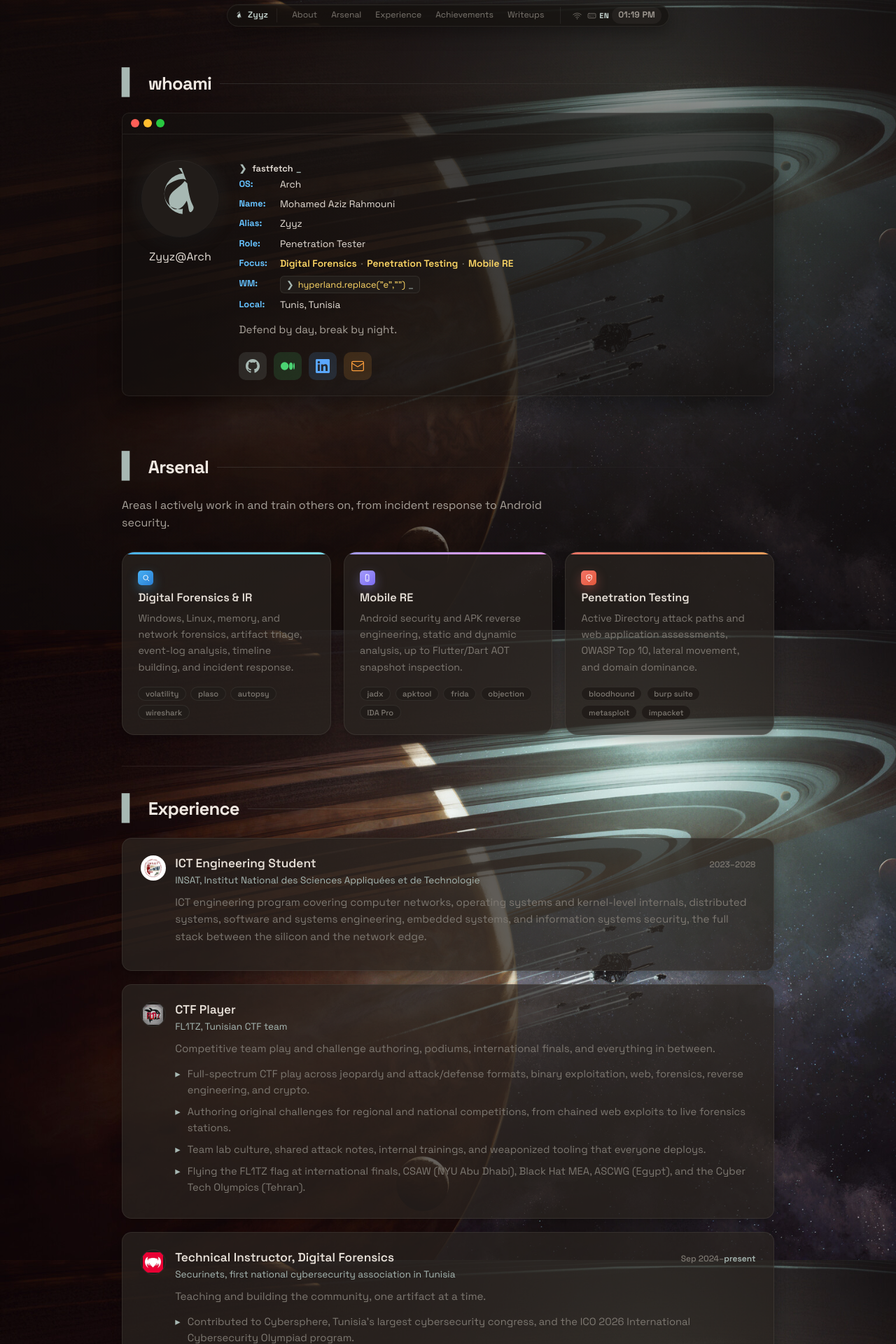
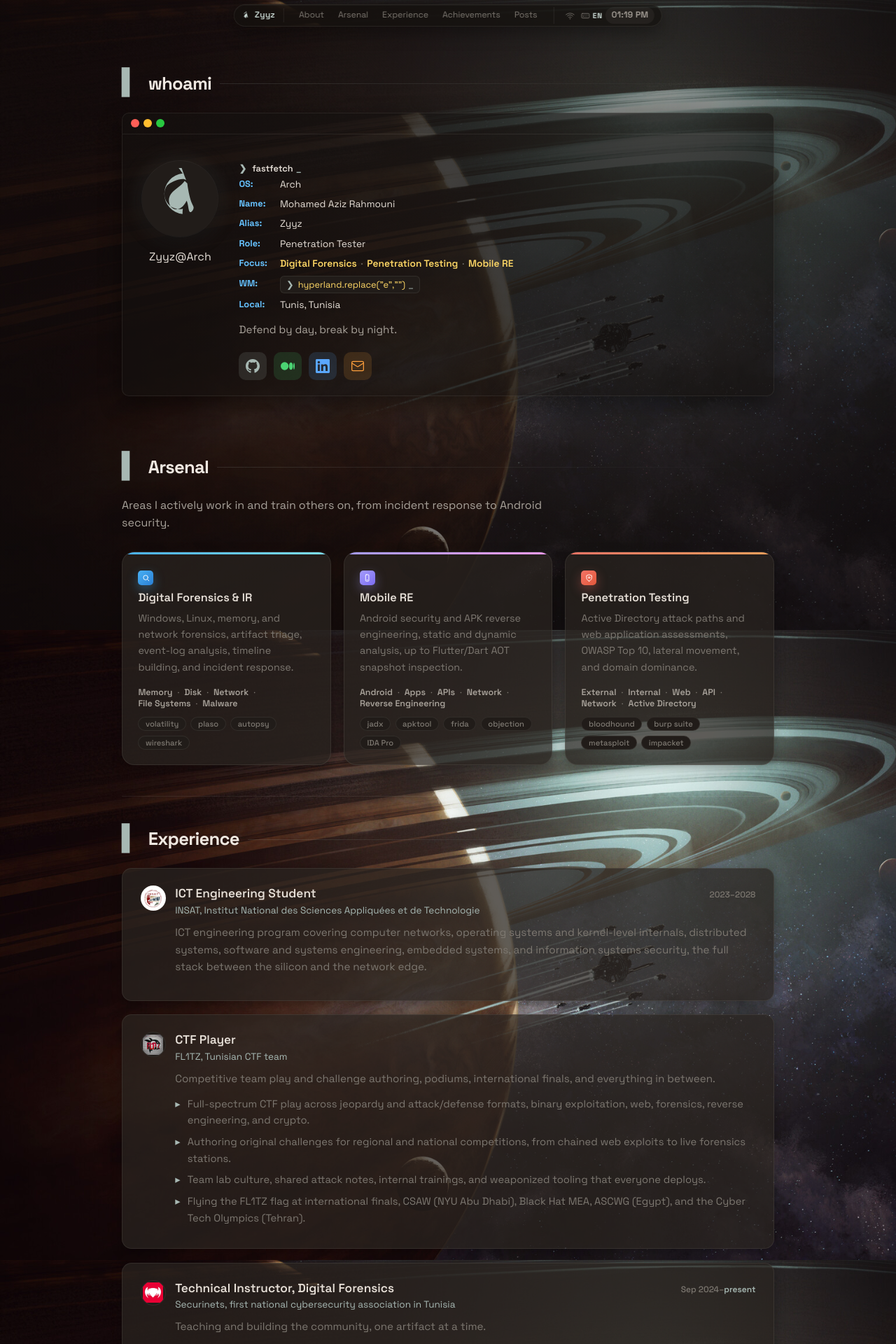
Before and after one commit to 0xZyyz/0xZyyz.github.io, a Jekyll site: the page built from index.html, in a window 1280 px wide. Shown: the top 1920 px of the page at 70% size. Built offline with Jekyll 4.4.1, drawn with Linux system fonts in a browser that asks for light colours.

Commit message:
Waybar Posts link, new Smart Skills wordmark, arsenal area tags

```diff
--- a/_layouts/default.html
+++ b/_layouts/default.html
@@ -29,7 +29,7 @@
         <a href="#arsenal">Arsenal</a>
         <a href="#experience">Experience</a>
         <a href="#achievements">Achievements</a>
-        <a href="#writeups">Writeups</a>
+        <a href="#posts">Posts</a>
       </nav>
       <div class="waybar__right">
         <button type="button" class="waybar__mod waybar__btn" id="waybar-wifi" title="Speedtest" aria-label="Run speedtest">
--- a/_layouts/post.html
+++ b/_layouts/post.html
@@ -2,7 +2,7 @@
 layout: default
 ---
 <article class="note">
-  <a class="note__back" href="{{ '/#writeups' | relative_url }}">← back to posts</a>
+  <a class="note__back" href="{{ '/#posts' | relative_url }}">← back to posts</a>
   <header class="note__header">
     <p class="note__meta"><time datetime="{{ page.date | date_to_xmlschema }}">{{ page.date | date: "%Y.%m.%d" }}</time>{% if page.categories.size > 0 %} · {{ page.categories | join: " · " }}{% endif %}</p>
     <h1>{{ page.title }}</h1>
--- a/index.html
+++ b/index.html
@@ -59,6 +59,9 @@
         </span>
         <h3>Digital Forensics &amp; IR</h3>
         <p>Windows, Linux, memory, and network forensics, artifact triage, event-log analysis, timeline building, and incident response.</p>
+        <ul class="arsenal-card__areas">
+          <li>Memory</li><li>Disk</li><li>Network</li><li>File Systems</li><li>Malware</li>
+        </ul>
         <ul class="arsenal-card__tags">
           <li>volatility</li><li>plaso</li><li>autopsy</li><li>wireshark</li>
         </ul>
@@ -71,6 +74,9 @@
         </span>
         <h3>Mobile RE</h3>
         <p>Android security and APK reverse engineering, static and dynamic analysis, up to Flutter/Dart AOT snapshot inspection.</p>
+        <ul class="arsenal-card__areas">
+          <li>Android</li><li>Apps</li><li>APIs</li><li>Network</li><li>Reverse Engineering</li>
+        </ul>
         <ul class="arsenal-card__tags">
           <li>jadx</li><li>apktool</li><li>frida</li><li>objection</li><li>IDA Pro</li>
         </ul>
@@ -83,6 +89,9 @@
         </span>
         <h3>Penetration Testing</h3>
         <p>Active Directory attack paths and web application assessments, OWASP Top 10, lateral movement, and domain dominance.</p>
+        <ul class="arsenal-card__areas">
+          <li>External</li><li>Internal</li><li>Web</li><li>API</li><li>Network</li><li>Active Directory</li>
+        </ul>
         <ul class="arsenal-card__tags">
           <li>bloodhound</li><li>burp suite</li><li>metasploit</li><li>impacket</li>
         </ul>
@@ -207,7 +216,7 @@
     </div>
   </section>
 
-  <section id="writeups" class="section">
+  <section id="posts" class="section">
     <h2 class="section__title">Posts</h2>
     <p class="section__lede">Writeups, articles, and things worth remembering, published right here.</p>
     <div class="post-feed">
--- a/style.css
+++ b/style.css
@@ -642,6 +642,24 @@
 .arsenal-card h3 { margin: 0 0 0.5rem; font: 600 1.02rem var(--mono); }
 .arsenal-card > p { margin: 0 0 1rem; color: var(--muted); font-size: 0.9rem; }
 
+.arsenal-card__areas {
+  list-style: none;
+  margin: 0 0 0.7rem;
+  padding: 0;
+  display: flex;
+  flex-wrap: wrap;
+  font: 600 0.78rem var(--sans);
+  color: var(--text-secondary);
+}
+
+.arsenal-card__areas li { white-space: nowrap; }
+.arsenal-card__areas li:not(:last-child)::after {
+  content: '·';
+  margin: 0 0.45rem;
+  color: var(--muted);
+  font-weight: 400;
+}
+
 .arsenal-card__tags {
   list-style: none;
   margin: 0;
@@ -702,12 +720,13 @@
 
 .exp__logo--smart {
   width: auto;
-  height: 2rem;
+  height: auto;
   min-width: 2rem;
   border-radius: 0.6rem;
-  padding: 0 0.35rem;
+  padding: 0.15rem 0.7rem;
+  background: var(--bg-2);
 }
-.exp__logo--smart img { max-width: 7rem; }
+.exp__logo--smart img { height: 1.5rem; max-width: none; }
 
 .exp__logo--dark {
   background: var(--bg-2);
```
Also changed, not shown: assets/logos/smartskills.png.
